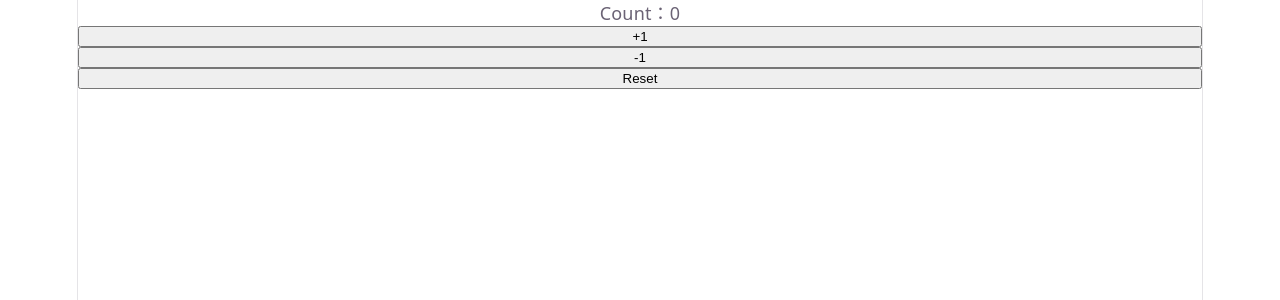
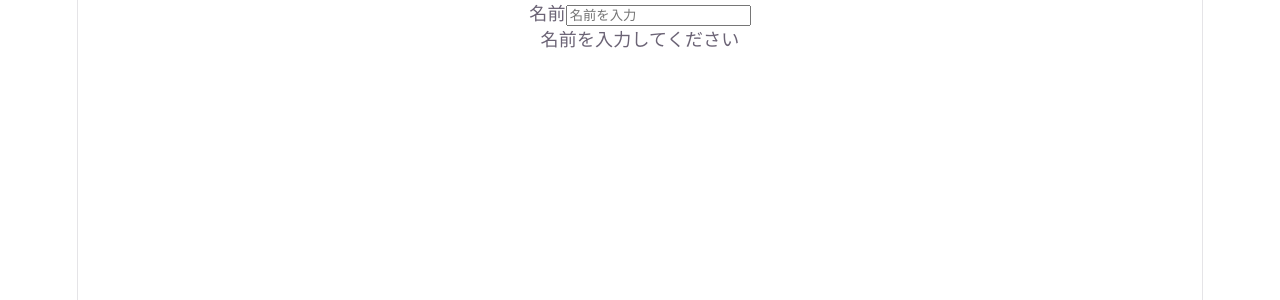
Before and after one commit to hioki-04/react-practice, a React (Vite) app: page / in a window 1280 px wide. Shown: the top 300 px of the page. Built offline with nearby package versions, Linux system fonts and the light colour scheme.

Commit message:
react課題5

```diff
--- a/src/App.tsx
+++ b/src/App.tsx
@@ -1,30 +1,31 @@
-import { useState } from 'react'
+import { useState, type ChangeEvent } from 'react'
+import './App.css'
 
 function App() {
-  const [count, setCount] = useState(0)
+  const [name, setName] = useState('')
 
-  const handlePlus = () => {
-    setCount(count + 1)
-  }
-
-  const handleMinus = () => {
-    if (count > 0) {
-      setCount(count - 1)
-    }
-  }
-
-  const handleReset = () => {
-    setCount(0)
+  const handleChange = (event: ChangeEvent<HTMLInputElement>) => {
+    setName(event.target.value)
   }
 
   return (
-    <>
-      <p>Count：{count}</p>
+    <div className="form">
+      <label htmlFor="name">名前</label>
 
-      <button onClick={handlePlus}>+1</button>
-      <button onClick={handleMinus}>-1</button>
-      <button onClick={handleReset}>Reset</button>
-    </>
+      <input
+        id="name"
+        type="text"
+        value={name}
+        onChange={handleChange}
+        placeholder="名前を入力"
+      />
+
+      {name.trim() === '' ? (
+        <p>名前を入力してください</p>
+      ) : (
+        <p>こんにちは、{name}さん</p>
+      )}
+    </div>
   )
 }
 
```
